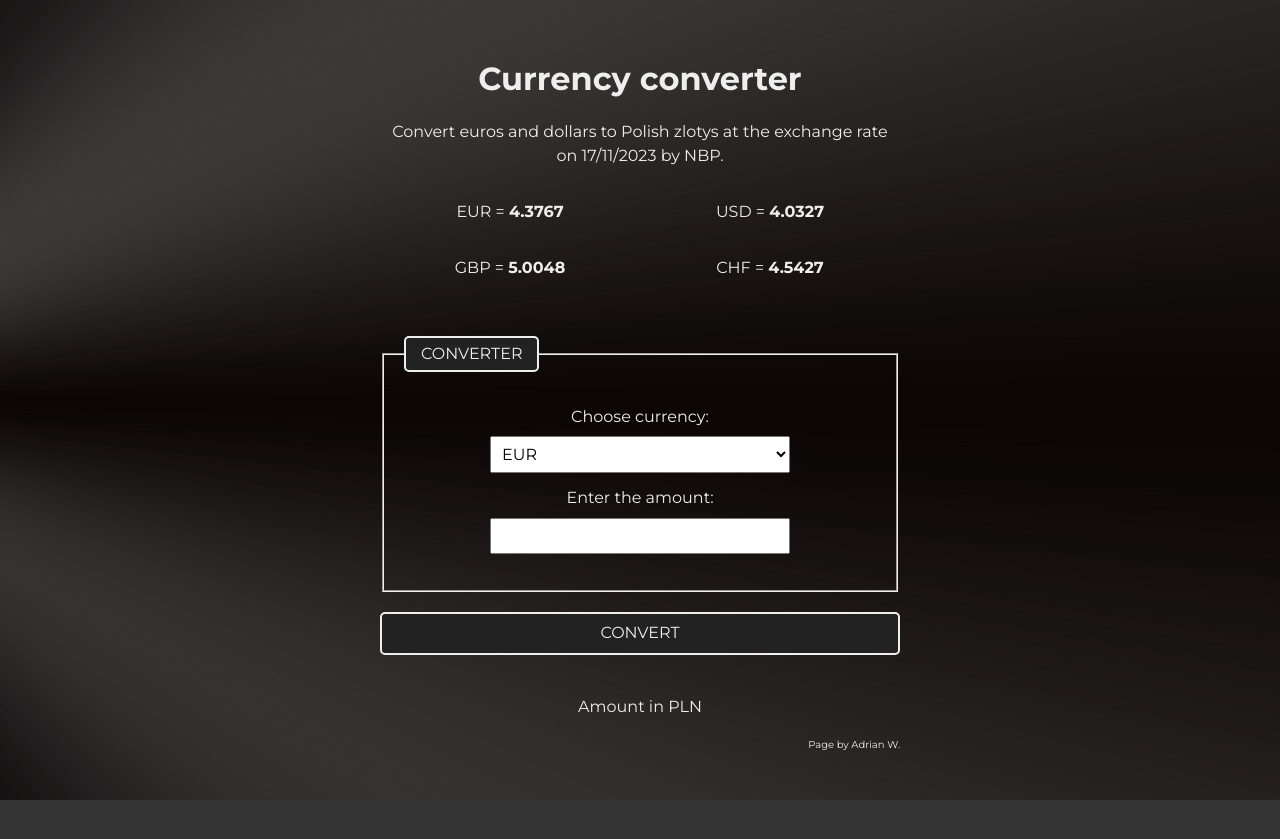
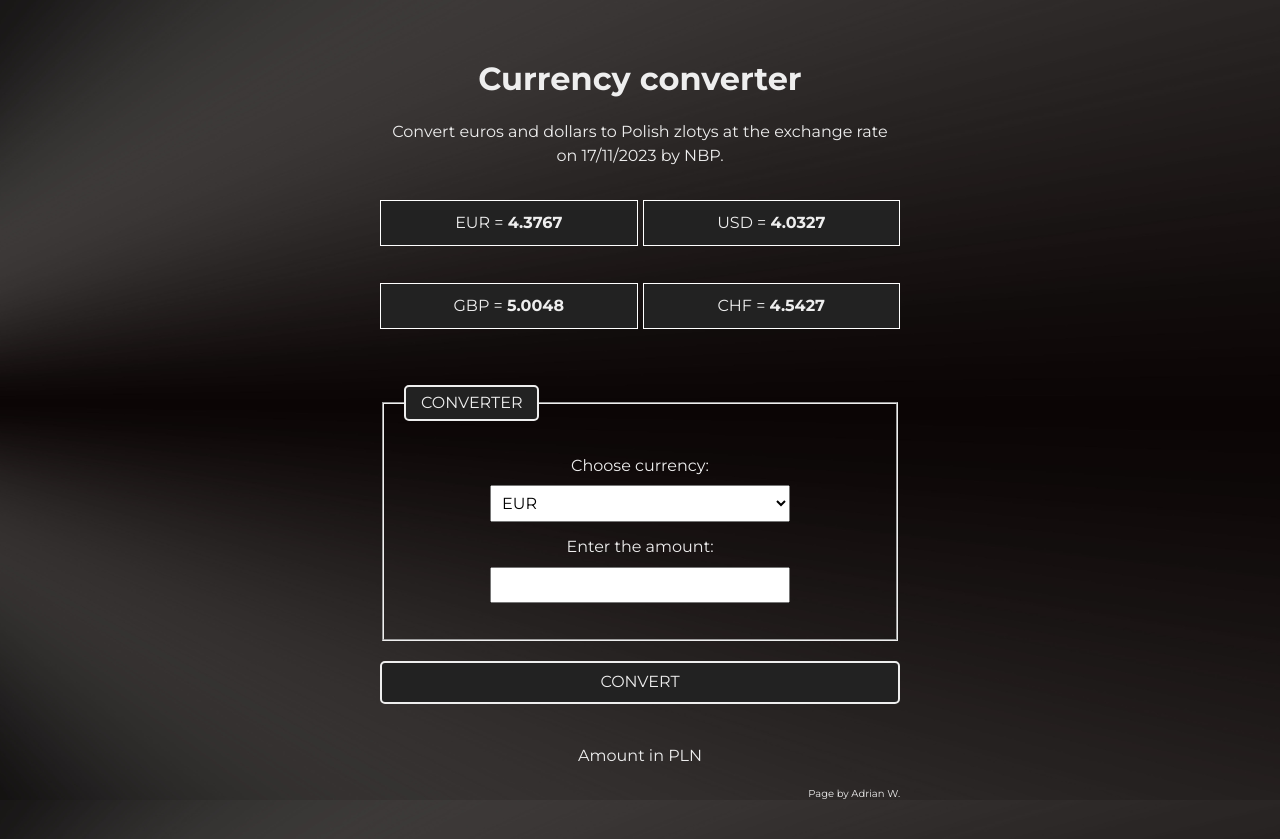
Before and after one commit to Adrode/currency-converter-react, a React (Create React App) app: page / in a window 1280 px wide. Before the commit the page ends 800 px from the top, so only its background shows below. Built offline with nearby package versions, Linux system fonts and the light colour scheme.

Commit message:
styling form currencies display

```diff
--- a/src/GridContainer/style.css
+++ b/src/GridContainer/style.css
@@ -1,9 +1,13 @@
 .grid {
     display: grid;
     grid-template-columns: repeat(2, 1fr);
+    gap: 5px;
 }
 
 .grid__element {
     text-align: center;
     line-height: 1.5;
+    border: 1px solid white;
+    padding: 10px;
+    background-color: #222;
 }
```
